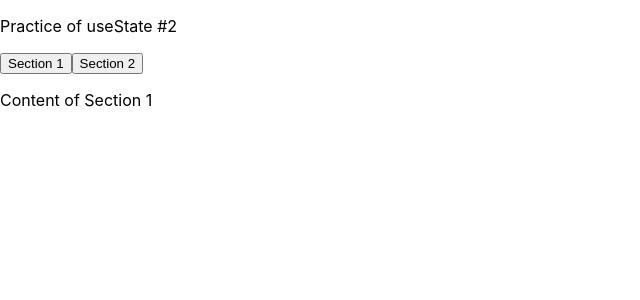
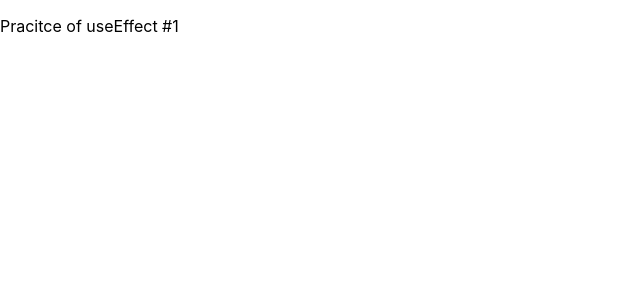
Before and after one commit to mkonjkr/React_Hooks, a React (Create React App) app: page / in a window 1280 px wide. Shown: the top 300 px of the page, without its empty margins (0-640 px from the left). Built offline with nearby package versions, Linux system fonts and the light colour scheme.

Commit message:
#3 Practice of useEffect (title update)

```diff
--- a/src/App.js
+++ b/src/App.js
@@ -1,42 +1,28 @@
 'use Strict'
-import React, { StrictMode, useState } from "react";
-import "./App.css";
+import React, { useState, useEffect } from "react";
 
+const useTitle = initialValue =>{
 
-// Contents Array
-const contents = [
-  {
-    tab: "Section 1",
-    content: "Content of Section 1"
-  },
-  {
-    tab: "Section 2",
-    content: "Content of Section 2"
-  }
-];
+  const [title, setTitle] = useState(initialValue)
 
-const useTab = (initialValue, currentArray) => {
-  const [ currentIndex, setCurrentIdex ] = useState(initialValue);
-
-  if(!currentArray || !Array.isArray(currentArray)){
-    return ;
+  const updateTitle = () => {
+    const htmlTitle = document.querySelector("title");
+    htmlTitle.innerText = title;
   }
 
-  return {
-    currentItem: currentArray[currentIndex],
-    changeItem: setCurrentIdex
-  }
+  useEffect(updateTitle, [title]);
+  return setTitle;
 }
 
 const App = () => {
-  const {currentItem, changeItem} = useTab(0, contents);
-  return(
+
+  const titleUpdater = useTitle("Loading...");
+  setTimeout( () => titleUpdater("Home"), 3000);
+
+  return (
+
     <div>
-      <p> Practice of useState #2 </p>
-      { contents.map( (section, index) => (
-        <button onClick ={ () => changeItem(index)}> {section.tab}</button>
-      ))}
-      <p>{currentItem.content}</p>
+      <p>Pracitce of useEffect #1</p>
     </div>
   )
 }
```
